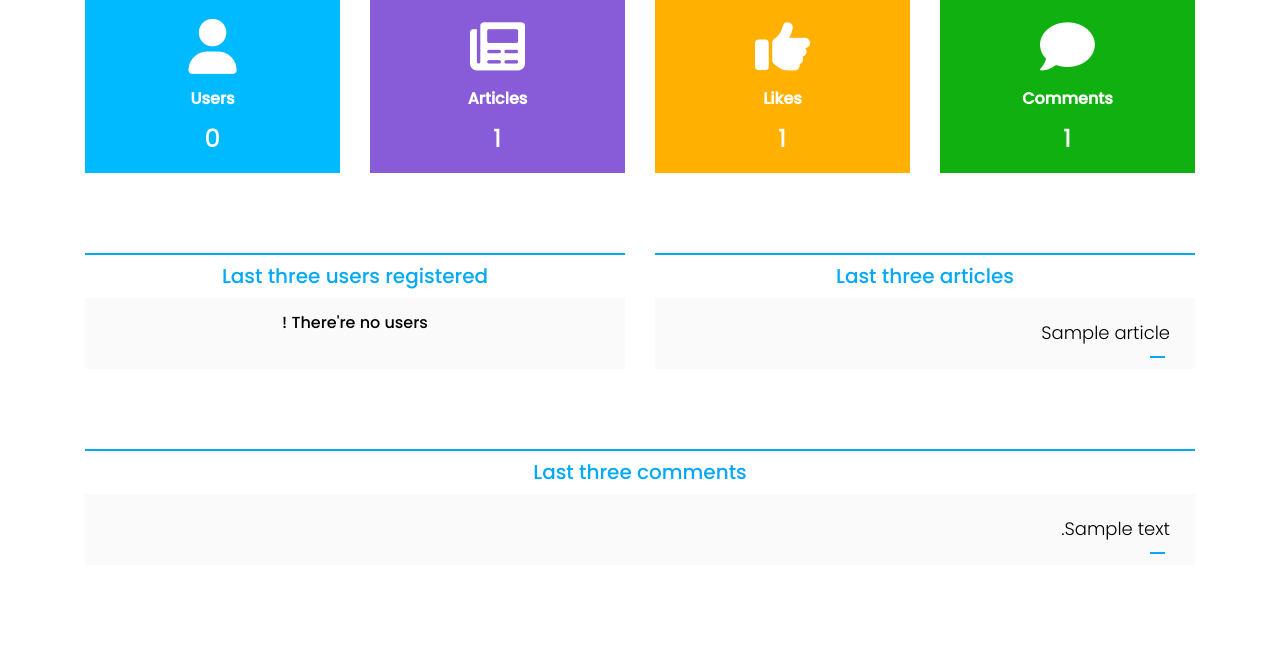
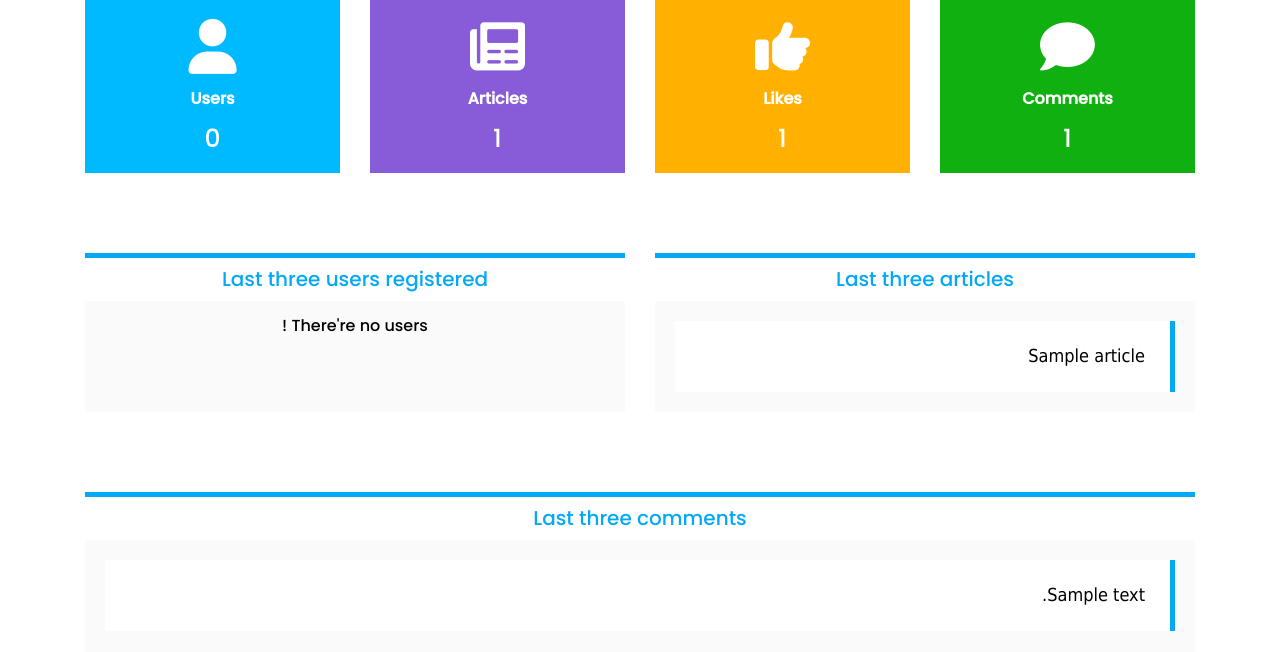
Before and after one commit to NFM0hammed/blog, a PHP site: page /Admin/dashboard.php in a window 1280 px wide. Shown: the part 246-898 px from the top of the page. Before the commit the page ends 800 px from the top, so only its background shows below. Run offline with PHP 8.4, Linux system fonts and the light colour scheme; the visitor is signed in with stand-in values (Sample User, id 1); tables that the repository leaves empty or names only in its code hold one stand-in row (values such as "Sample post").

Commit message:
Change the style of dashboard

```diff
--- a/Admin/layout/css/main.css
+++ b/Admin/layout/css/main.css
@@ -310,7 +310,7 @@ table tr td a.add {
     font-weight: 500;
     margin: 0;
     padding: 10px 0;
-    border-top: 2px solid;
+    border-top: 5px solid;
 }
 .last-stats {
     display: flex;
@@ -333,9 +333,13 @@ table tr td a.add {
 .last-three-comms span {
     position: relative;
     display: block;
+    background-color: var(--whiteColor);
     font-size: 18px;
     font-weight: 300;
+    font-family: tahoma;
+    margin: 20px;
     padding: 25px;
+    border-right: 5px solid var(--mainColor);
 }
 .last-stats div:first-of-type span  {
     text-align: left;
@@ -344,27 +348,12 @@ table tr td a.add {
 .last-three-comms span {
     text-align: right;
 }
-.last-stats span::after,
-.last-three-comms span::after {
-    content: "";
-    position: absolute;
-    background-color: var(--mainColor);
-    width: 15px;
-    height: 2px;
-    bottom: 11px;
-}
-.last-stats div:first-of-type span::after {
-    left: 30px;
-}
-.last-stats div:last-of-type span::after,
-.last-three-comms span::after {
-    right: 30px;
-}
 .last-three-comms {
     background-color: var(--secondBackgroundColor);
     text-align: center;
     margin-top: var(--margin);
     direction: rtl;
+    padding-bottom: 1px;
 }
 /* End dashboard page */
 
```
